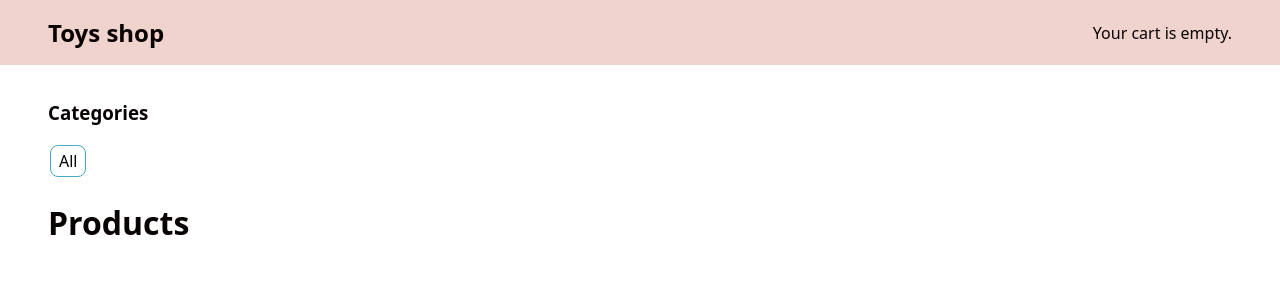
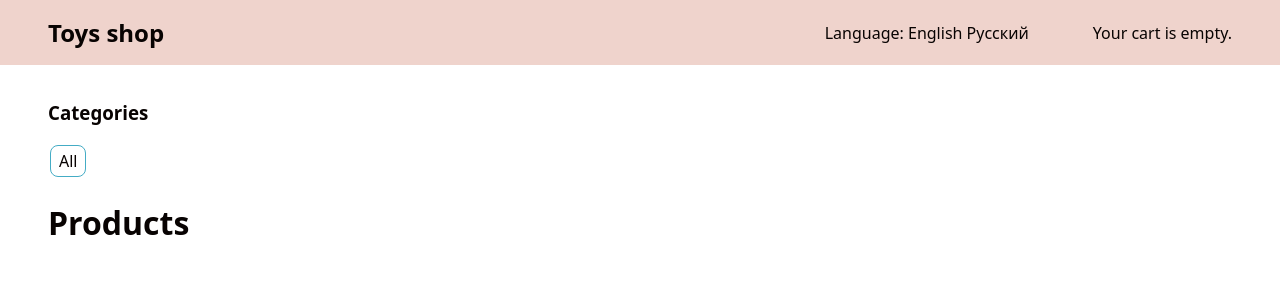
Before and after one commit to stalengd/ClientServerApplicationsCurs, a Django app: page /en/ in a window 1280 px wide. Shown: the top 300 px of the page. Run offline with Django 4.2, Linux system fonts and the light colour scheme; data that the repository does not hold is empty.

Commit message:
Added language switch buttons

```diff
--- a/shop/static/css/base.css
+++ b/shop/static/css/base.css
@@ -31,6 +31,19 @@ a {
     margin-right: auto;
     font-size: 1.5rem;
     font-weight: 600;
+}
+
+div .languages {
+    margin-right: 2rem;
+}
+
+.languages {
+    display: inline;
+    padding: 0;
+}
+
+.languages * {
+    display: inline;
 }
 
 main {
--- a/shop/templates/shop/base.html
+++ b/shop/templates/shop/base.html
@@ -13,6 +13,22 @@
     <div id="header">
         <nav id="navbar">
             <a href="/" class="logo">Toys shop</a>
+
+            {% get_current_language as LANGUAGE_CODE %}
+            {% get_available_languages as LANGUAGES %}
+            {% get_language_info_list for LANGUAGES as languages %}
+            <div class="languages">
+                <p>{% trans "Language" %}:</p>
+                <ul class="languages">
+                    {% for language in languages %}
+                        <li>
+                            <a href="/{{ language.code }}/" {% if language.code == LANGUAGE_CODE %} class="selected"{% endif %}>
+                                {{ language.name_local }}
+                            </a>
+                        </li>
+                    {% endfor %}
+                </ul>
+            </div>
 
             <div class="cart">
                 {% with total_items=cart|length %}
```
Also changed, not shown: locale/en/LC_MESSAGES/django.po, locale/ru/LC_MESSAGES/django.po.
